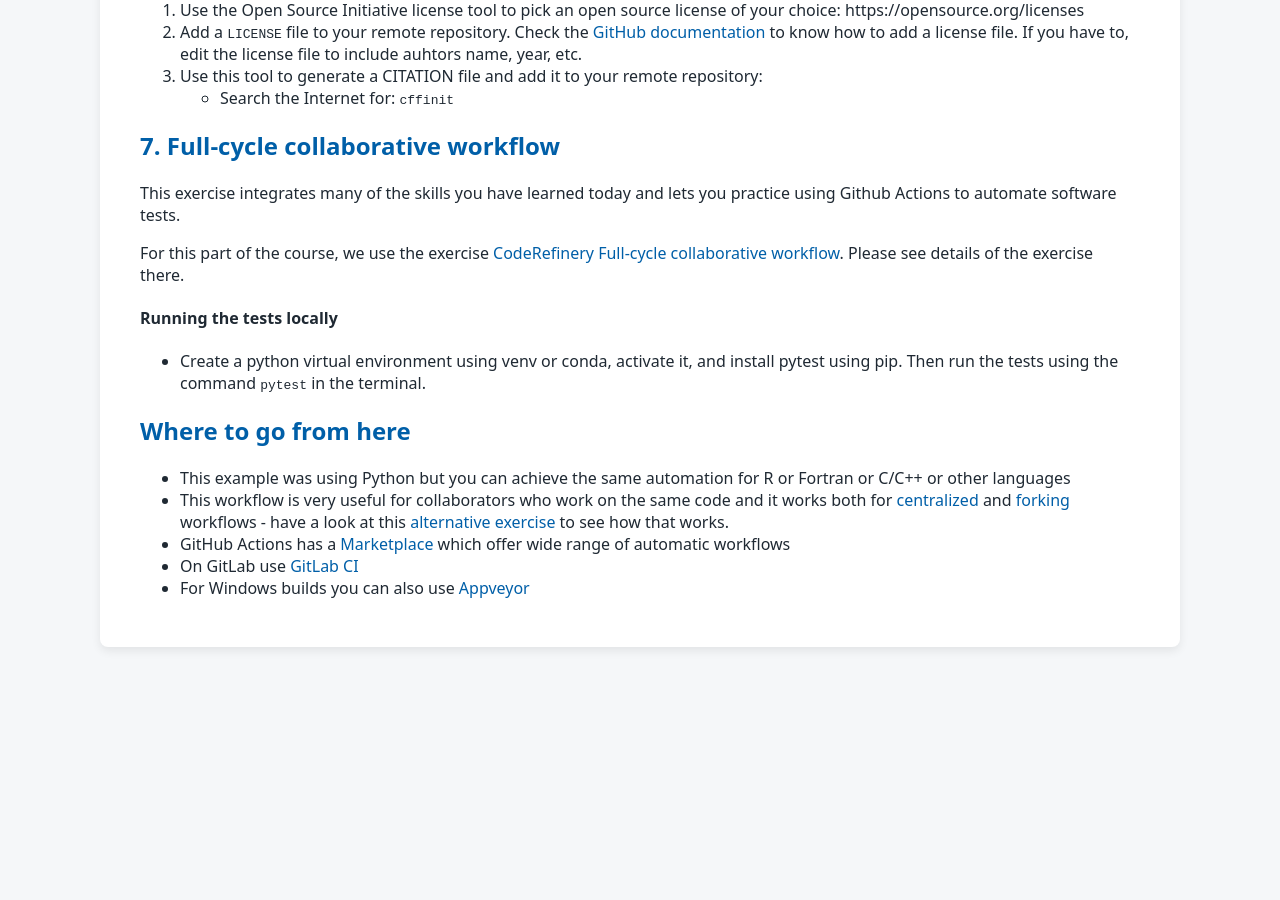
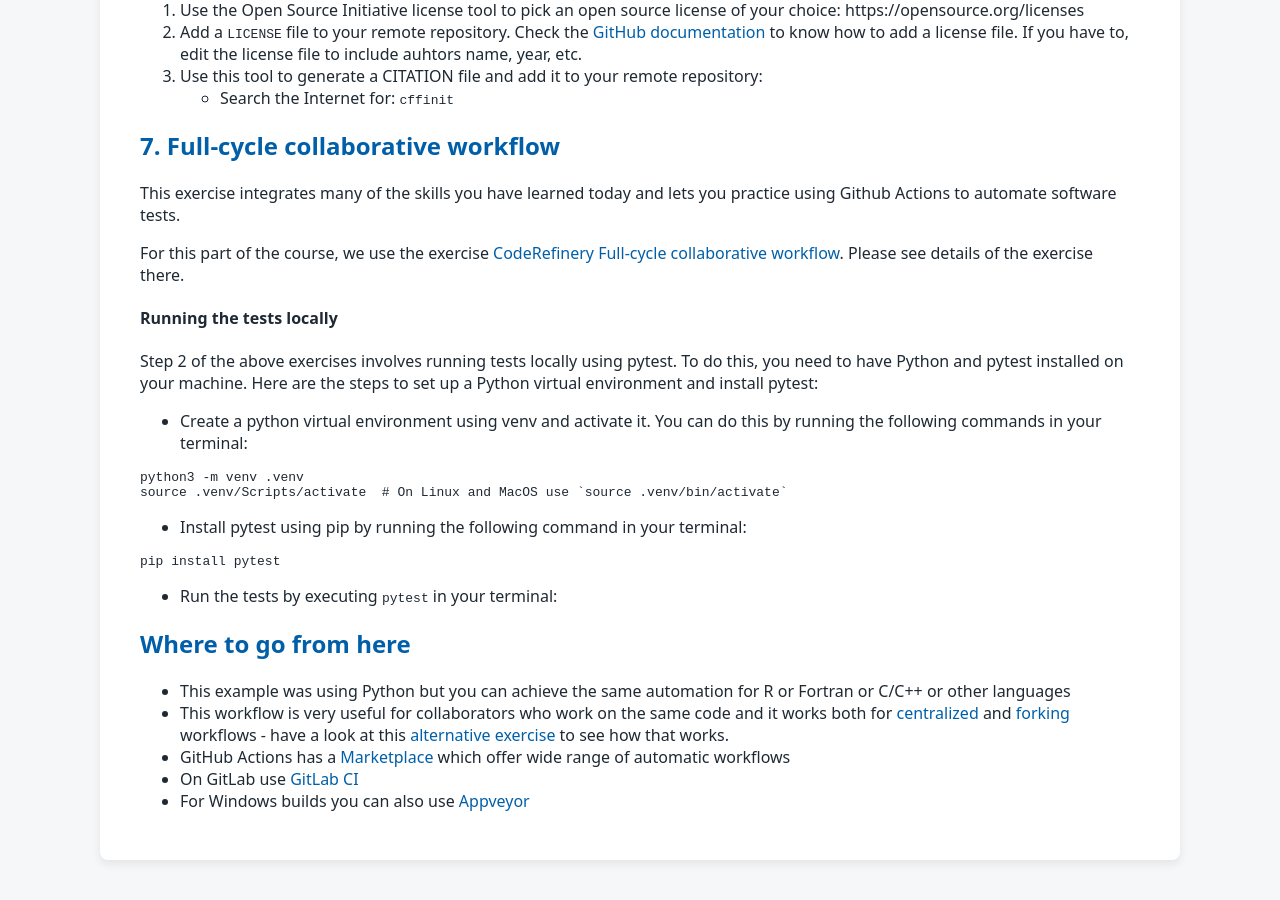
Before and after one commit to tu-delft-library/collaborative_software_development, a Jekyll site: the page built from material_for_participants/exercises.md, in a window 1280 px wide and 900 px high, scrolled down 3395 px. Built offline with Jekyll 4.4.1, drawn with Linux system fonts in a browser that asks for light colours; our own code applies the rules of GitHub Pages for plain Markdown files; before the commit the page ends 4082 px from its top, so only the background shows below that.

Commit message:
add instructions in exercise for running test locally

````diff
--- a/material_for_participants/exercises.md
+++ b/material_for_participants/exercises.md
@@ -132,7 +132,24 @@ For this part of the course, we use the exercise [CodeRefinery Full-cycle collab
 
 #### Running the tests locally
 
-- Create a python virtual environment using venv or conda, activate it, and install pytest using pip. Then run the tests using the command `pytest` in the terminal.
+Step 2 of the above exercises involves running tests locally using pytest. To do this, you need to have Python and pytest installed on your machine. Here are the steps to set up a Python virtual environment and install pytest:
+
+- Create a python virtual environment using venv and activate it. You can do this by running the following commands in your terminal:
+
+```bash
+python3 -m venv .venv
+source .venv/Scripts/activate  # On Linux and MacOS use `source .venv/bin/activate`
+```
+
+- Install pytest using pip by running the following command in your terminal:
+
+```bash
+pip install pytest
+```
+
+- Run the tests by executing `pytest` in your terminal:
+
+
 
 
 ## Where to go from here
````
